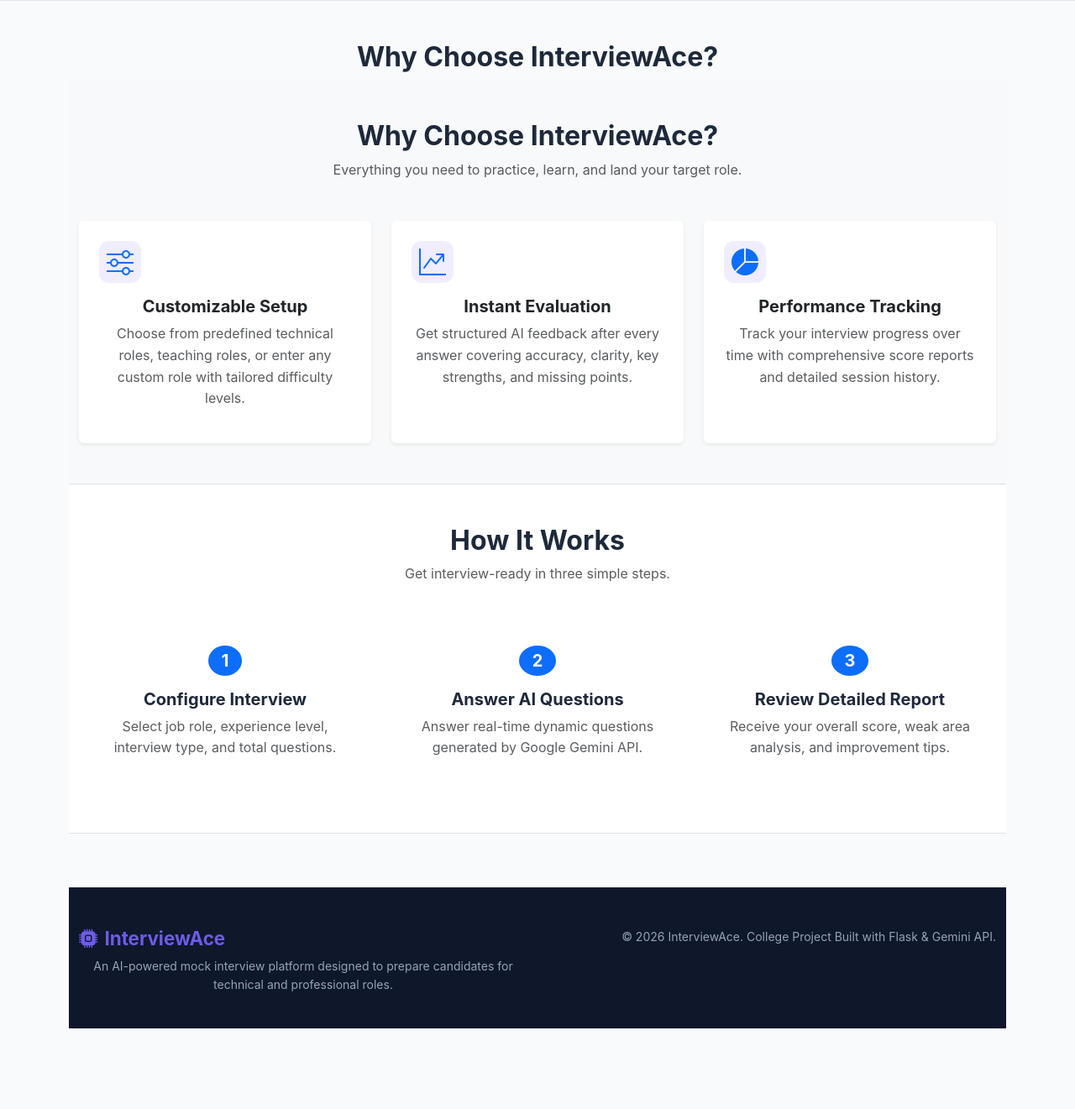
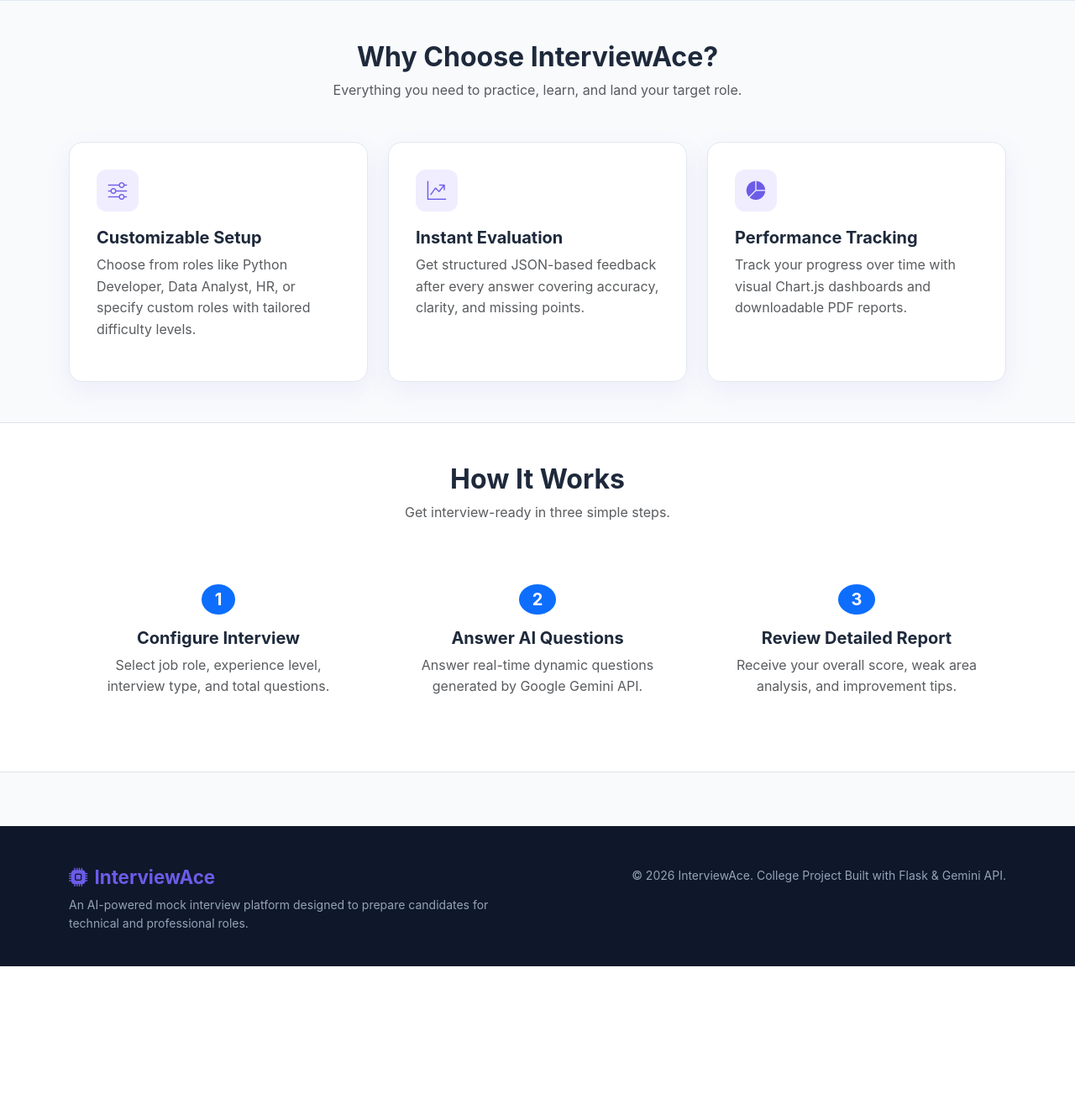
Before and after one commit to Manya060407/InterviewAce, a Flask app: page / in a window 1280 px wide. Shown: the part 523-1844 px from the top of the page at 84% size. After the commit the page ends 1674 px from the top, so only its background shows below. Run offline with Flask 3, Linux system fonts and the light colour scheme.

Commit message:
Updated homepage feature text

```diff
--- a/templates/index.html
+++ b/templates/index.html
@@ -70,45 +70,28 @@
         <div class="container">
             <div class="text-center mb-5">
                 <h2 class="fw-bold">Why Choose InterviewAce?</h2>
-                <!-- Why Choose InterviewAce Section -->
-<section class="py-5 bg-light">
-  <div class="container">
-    <div class="text-center mb-5">
-      <h2 class="fw-bold">Why Choose InterviewAce?</h2>
                 <p class="text-muted">Everything you need to practice, learn, and land your target role.</p>
             </div>
-
             <div class="row g-4">
-      <!-- Feature 1 -->
                 <div class="col-md-4">
-        <div class="card h-100 border-0 shadow-sm p-4">
-          <div class="feature-icon mb-3">
-            <i class="bi bi-sliders fs-2 text-primary"></i>
-          </div>
+                    <div class="feature-card">
+                        <div class="feature-icon"><i class="bi bi-sliders"></i></div>
                         <h5 class="fw-bold">Customizable Setup</h5>
-          <p class="text-muted">Choose from predefined technical roles, teaching roles, or enter any custom role with tailored difficulty levels.</p>
+                        <p class="text-muted">Choose from roles like Python Developer, Data Analyst, HR, or specify custom roles with tailored difficulty levels.</p>
                     </div>
                 </div>
-
-      <!-- Feature 2 -->
                 <div class="col-md-4">
-        <div class="card h-100 border-0 shadow-sm p-4">
-          <div class="feature-icon mb-3">
-            <i class="bi bi-graph-up-arrow fs-2 text-primary"></i>
-          </div>
+                    <div class="feature-card">
+                        <div class="feature-icon"><i class="bi bi-graph-up-arrow"></i></div>
                         <h5 class="fw-bold">Instant Evaluation</h5>
-          <p class="text-muted">Get structured AI feedback after every answer covering accuracy, clarity, key strengths, and missing points.</p>
+                        <p class="text-muted">Get structured JSON-based feedback after every answer covering accuracy, clarity, and missing points.</p>
                     </div>
                 </div>
-
-      <!-- Feature 3 -->
                 <div class="col-md-4">
-        <div class="card h-100 border-0 shadow-sm p-4">
-          <div class="feature-icon mb-3">
-            <i class="bi bi-pie-chart-fill fs-2 text-primary"></i>
-          </div>
+                    <div class="feature-card">
+                        <div class="feature-icon"><i class="bi bi-pie-chart-fill"></i></div>
                         <h5 class="fw-bold">Performance Tracking</h5>
-          <p class="text-muted">Track your interview progress over time with comprehensive score reports and detailed session history.</p>
+                        <p class="text-muted">Track your progress over time with visual Chart.js dashboards and downloadable PDF reports.</p>
                     </div>
                 </div>
             </div>
```
Lines whose indentation alone changed are shown as unchanged.
